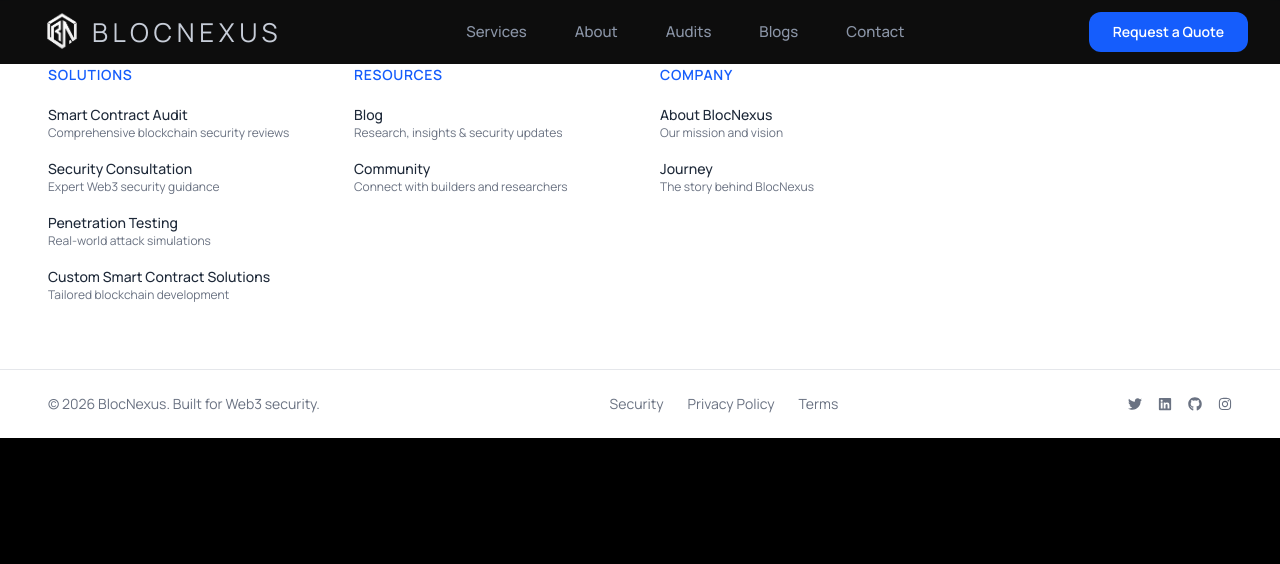
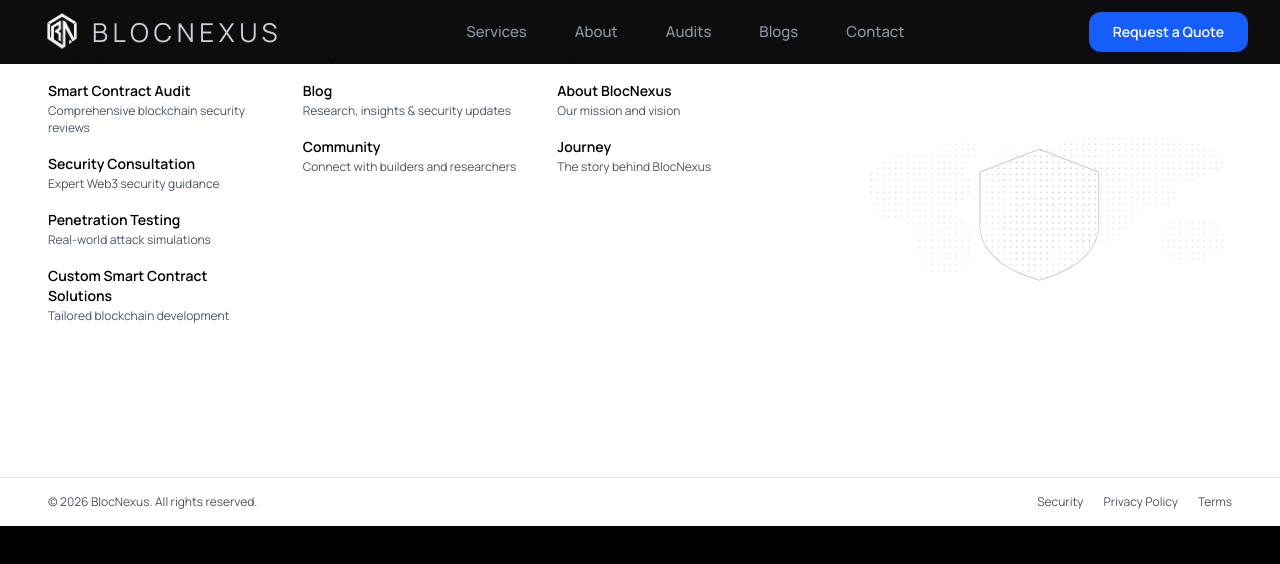
Before and after one commit to Yogeshwaran080/blocnexus_auditfirm, a React (Vite) app: page /journey in a window 1280 px wide. Shown: the top 564 px of the page. Built offline with nearby package versions, Linux system fonts and the light colour scheme.

Commit message:
new update

```diff
--- a/src/components/Footer.jsx
+++ b/src/components/Footer.jsx
@@ -1,5 +1,6 @@
 import React from "react";
-import { FaLinkedin, FaGithub, FaInstagram, FaTwitter } from "react-icons/fa";
+import { useNavigate } from "react-router-dom";
+import Logo from "../../src/assets/dotted_shield_no_bg.svg";
 
 const FOOTER_LINKS = {
   Solutions: [
@@ -53,19 +54,18 @@
 };
 
 export default function Footer() {
-  const handleNavigation = (path) => {
-    if (path) window.location.href = path;
-  };
+  const navigate = useNavigate();
 
   return (
-    <footer className="bg-white text-gray-900 border-t border-gray-200">
+    <footer className="bg-white border-t border-gray-200 overflow-hidden">
 
-      {/* TOP GRID */}
-      <div className="max-w-7xl mx-auto px-6 md:px-12 py-16 grid grid-cols-1 sm:grid-cols-2 lg:grid-cols-4 gap-10">
+      {/* TOP SECTION */}
+      <div className="max-w-7xl mx-auto px-6 md:px-12 py-12 grid grid-cols-1 md:grid-cols-2 lg:grid-cols-[1fr_1fr_1fr_420px] gap-8 items-start">
 
+        {/* LINKS */}
         {Object.entries(FOOTER_LINKS).map(([section, links]) => (
           <div key={section}>
-            <h3 className="text-sm font-semibold text-blue-600 uppercase tracking-wider mb-5">
+            <h3 className="text-xs font-bold uppercase tracking-wider text-blue-600 mb-4">
               {section}
             </h3>
 
@@ -73,13 +73,13 @@
               {links.map((link, i) => (
                 <li key={i}>
                   <button
-                    onClick={() => handleNavigation(link.path)}
+                    onClick={() => navigate(link.path)}
                     className="text-left group w-full"
                   >
-                    <h4 className="text-sm font-medium text-gray-800 group-hover:text-blue-600 transition">
+                    <h4 className="text-sm font-semibold text-black group-hover:text-blue-600 transition">
                       {link.title}
                     </h4>
-                    <p className="text-xs text-gray-500 group-hover:text-gray-700 transition">
+                    <p className="text-xs text-gray-600 mt-0.5 leading-snug">
                       {link.desc}
                     </p>
                   </button>
@@ -89,34 +89,43 @@
           </div>
         ))}
 
+        {/* SHIELD LOGO */}
+        <div className="hidden lg:flex justify-end items-start h-full">
+          <div className="relative -top-6">
+            <img
+              src={Logo}
+              alt="BlocNexus Shield"
+              className="w-[380px] h-[380px] object-contain opacity-90 select-none pointer-events-none"
+            />
+          </div>
+        </div>
+
       </div>
 
       {/* DIVIDER */}
       <div className="border-t border-gray-200" />
 
       {/* BOTTOM BAR */}
-      <div className="max-w-7xl mx-auto px-6 md:px-12 py-6 flex flex-col md:flex-row justify-between items-center gap-6 text-sm text-gray-500">
+      <div className="max-w-7xl mx-auto px-6 md:px-12 py-4 flex flex-col md:flex-row justify-between items-center gap-3">
 
-        <span>
-          © {new Date().getFullYear()} BlocNexus. Built for Web3 security.
-        </span>
+        <p className="text-xs text-gray-600">
+          © {new Date().getFullYear()} BlocNexus. All rights reserved.
+        </p>
 
-        <div className="flex gap-6">
-          {["Security", "Privacy Policy", "Terms"].map((txt, i) => (
-            <button key={i} className="hover:text-blue-600 transition">
-              {txt}
-            </button>
-          ))}
-        </div>
-
-        <div className="flex gap-4 items-center">
-          <FaTwitter className="hover:text-blue-600 cursor-pointer transition" />
-          <FaLinkedin className="hover:text-blue-600 cursor-pointer transition" />
-          <FaGithub className="hover:text-blue-600 cursor-pointer transition" />
-          <FaInstagram className="hover:text-blue-600 cursor-pointer transition" />
+        <div className="flex items-center gap-5 text-xs">
+          <button className="text-gray-600 hover:text-blue-600 transition">
+            Security
+          </button>
+          <button className="text-gray-600 hover:text-blue-600 transition">
+            Privacy Policy
+          </button>
+          <button className="text-gray-600 hover:text-blue-600 transition">
+            Terms
+          </button>
         </div>
 
       </div>
+
     </footer>
   );
 }
```
Also changed, not shown: src/assets/dotted_shield_no_bg.svg (added).
